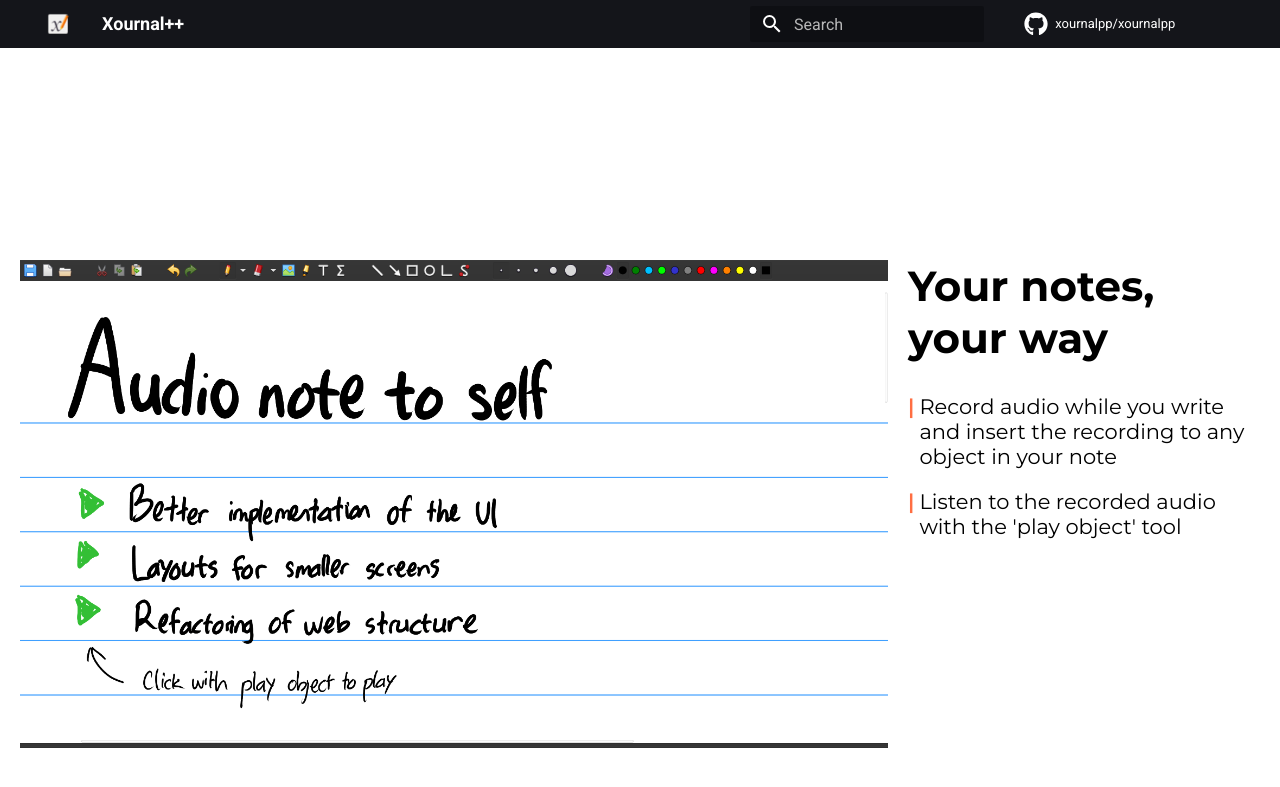
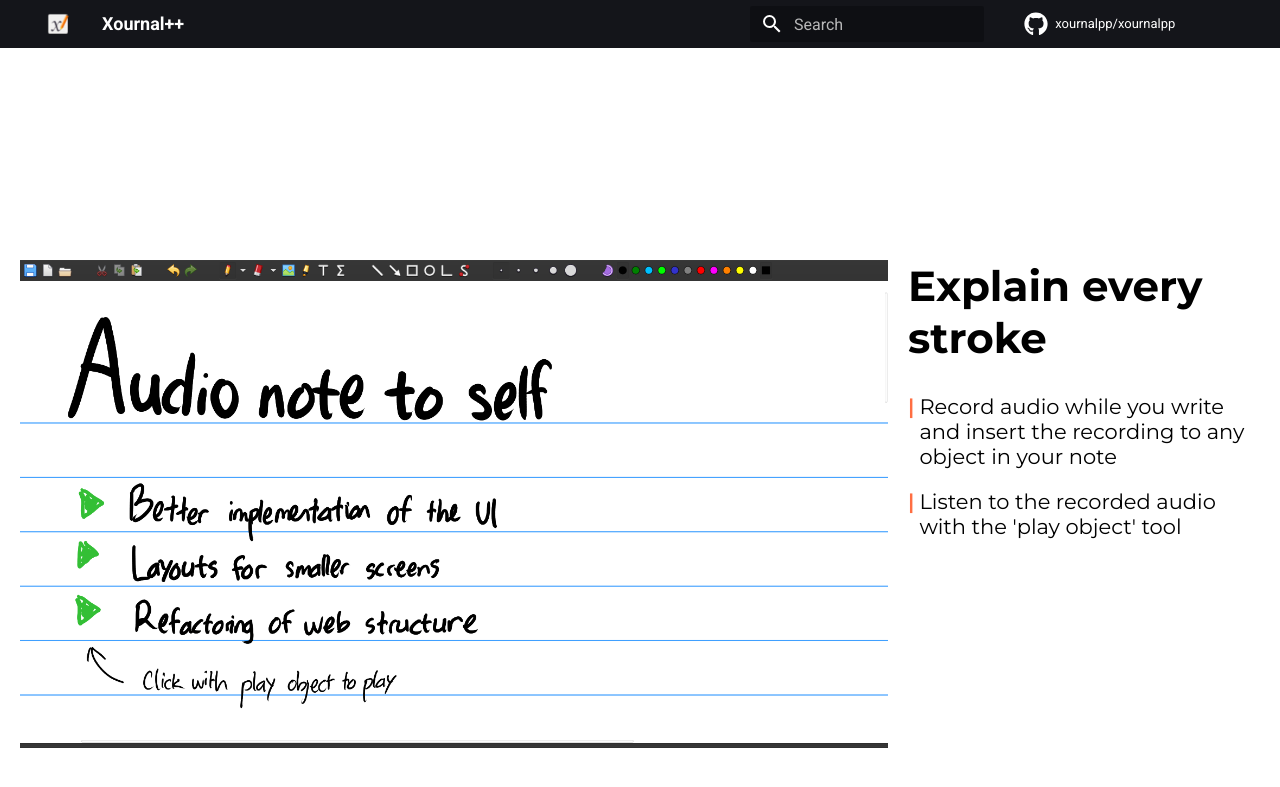
Before and after one commit to xournalpp/xournalpp.github.io, an MkDocs documentation site: the page built from docs/index.md, in a window 1280 px wide and 900 px high, scrolled down 4591 px. Shown: the top 787 px of the window. Built offline with MkDocs 1.6.1 and Material for MkDocs 9.7.7, drawn with Linux system fonts in a browser that asks for light colours; comment, search, counter and statistics services are not loaded; the version menu is left out; part of the change alters nothing that is shown.

Commit message:
Insert a sound data structure, breakout the feature showcases to an easy to edit markdown file, and automate the chirality of feature showcase

```diff
--- /dev/null
+++ b/docs/overrides/feature-showcase-content.md
@@ -0,0 +1,85 @@
+{% import 'feature-template.md' as feature_template %}
+{% set feature_list =
+    [
+        ({
+        "title": "Handwrite your notes",
+        "description_list":
+            [
+                "Support for pressure-sensitive stylus and drawing tablets (Wacom, Huion, XP-Pen, etc.)",
+                "Robust and customizable pen, highlighter and eraser tools, allowing you to write how you want to write"
+            ],
+        "documentation_link": "#",
+        "demonstration_video_link": "#",
+        "image_filename": "Handwritten.png"
+        }),
+
+        ({
+        "title": "Keep your work organized",
+        "description_list":
+            [
+                "Use layers to make complex notes that are still pleasant to work with",
+                "Keep track of the notes by using page previews"
+            ],
+        "documentation_link": "#",
+        "demonstration_video_link": "#",
+        "image_filename": "Layers.gif"
+        }),
+
+        ({
+        "title": "Enhance and accelerate your note-taking",
+        "description_list":
+            [
+                "Add images and create various shapes, from circles to splines to axis",
+                "Snap objects to rectangular grid or degrees of rotation"
+            ],
+        "documentation_link": "#",
+        "demonstration_video_link": "#",
+        "image_filename": "Create Shape.png"
+        }),
+
+        ({
+        "title": "Get scientific",
+        "description_list":
+            [
+                "Create anything from differential equations to electrical circuits or the structural formula of molecules using our built-in LaTeX editor"
+            ],
+        "documentation_link": "#",
+        "demonstration_video_link": "#",
+        "image_filename": "Latex.png"
+        }),
+
+        ({
+        "title": "Your notes, your way",
+        "description_list":
+            [
+                "Customize your toolbar to create a new layout, tailor-made for you",
+                "Use a plugin or create your own via the Lua programming language"
+
+            ],
+        "documentation_link": "#",
+        "demonstration_video_link": "#",
+        "image_filename": "Customize Toolbars.png"
+        }),
+
+        ({
+        "title": "Explain every stroke",
+        "description_list":
+            [
+                "Record audio while you write and insert the recording to any object in your note",
+                "Listen to the recorded audio with the 'play object' tool"
+
+            ],
+        "documentation_link": "#",
+        "demonstration_video_link": "#",
+        "image_filename": "Audio Note.png"
+        }),
+    ]
+%}
+
+{% for feature_showcase_properties in feature_list %}
+    {% if loop.index%2 == 0 %}
+        {{ feature_template.feature_showcase(feature_showcase_properties, "left") }}
+    {% else %}
+        {{ feature_template.feature_showcase(feature_showcase_properties, "right") }}
+    {% endif %}
+{% endfor %}
--- a/docs/overrides/feature-template.md
+++ b/docs/overrides/feature-template.md
@@ -1,19 +1,21 @@
-{% macro feature_showcase(title, chirality, description_list, image_filename, documentation_link, demonstration_video_link) -%}
+{% macro feature_showcase(feature_showcase_properties, chirality) -%}
     <div class="feature feature-{{chirality}}">
         <div class="feature-text">
-            <h2>{{title}}</h2>
+            <h2>{{ feature_showcase_properties["title"] }}</h2>
             <div class="feature-description-container">
-            {% for description in description_list %}
+            {% for description in feature_showcase_properties["description_list"] %}
                 <div class="feature-description">
                     <p class="bullet-point">|</p><p>{{description}}</p>
                 </div>
             {% endfor %}
             </div>
             <div class="feature-link">
-                <a href="{{documentation_link}}" class="documentation-link">Learn more</a>
-                <a href="{{demonstration_video_link}}" class="video-link">Watch demonstration video</a>
+                <a href= {{ feature_showcase_properties['documentation_link'] }} class="documentation-link">Learn more</a>
+                <a href= {{ feature_showcase_properties['demonstration_video_link'] }} class="video-link">Watch demonstration video</a>
             </div>
         </div>
-        <img src="/img/{{image_filename}}">
+        <img src= "/img/{{ feature_showcase_properties['image_filename'] }}">
 	</div>
 {%- endmacro %}
+
+<!-- title, chirality, description_list, image_filename, documentation_link, demonstration_video_link -->
--- a/docs/overrides/home.html
+++ b/docs/overrides/home.html
@@ -27,78 +27,7 @@
 	</div>
 
 	<div class="feature-list">
-		{% import 'feature-template.md' as feature_template %}
-		{{feature_template.feature_showcase(
-			"Handwrite your notes",
-			"right",
-			[
-				"Support for pressure-sensitive stylus and drawing tablets (Wacom, Huion, XP-Pen, etc.)",
-				"Robust and customizable pen, highlighter and eraser tools, allowing you to write how you want to write"
-			],
-			"Handwritten.png",
-			"#",
-			"#")
-		}}
-		{{feature_template.feature_showcase(
-			"Keep your work organized",
-			"left",
-			[
-				"Use layers to make complex notes that are still pleasant to work with",
-				"Keep track of the notes by using page previews"
-			],
-			"Layers.gif",
-			"#",
-			"#")
-		}}
-
-		{{feature_template.feature_showcase(
-			"Enhance and accelerate your note-taking",
-			"right",
-			[
-				"Add images and create various shapes, from circles to splines to axis",
-				"Snap objects to rectangular grid or degrees of rotation"
-			],
-			"Create Shape.png",
-			"#",
-			"#")
-		}}
-
-		{{feature_template.feature_showcase(
-			"Get scientific",
-			"left",
-			[
-				"Create anything from differential equations to electrical circuits or the structural formula of molecules using our built-in LaTeX editor"
-			],
-			"Latex.png",
-			"#",
-			"#")
-		}}
-
-		{{feature_template.feature_showcase(
-			"Your notes, your way",
-			"right",
-			[
-				"Customize your toolbar to create a new layout, tailor-made for you",
-				"Use a plugin or create your own via the Lua programming language"
-
-			],
-			"Customize Toolbars.png",
-			"#",
-			"#")
-		}}
-
-		{{feature_template.feature_showcase(
-			"Your notes, your way",
-			"left",
-			[
-				"Record audio while you write and insert the recording to any object in your note",
-				"Listen to the recorded audio with the 'play object' tool"
-
-			],
-			"Audio Note.png",
-			"#",
-			"#")
-		}}
+		{% include 'feature-showcase-content.md' %}
 	</div>
 	<div class="download-hyperlink bottom-button">
 		<a href="{{ 'installation/' | url }}">Get it now</a>
```
